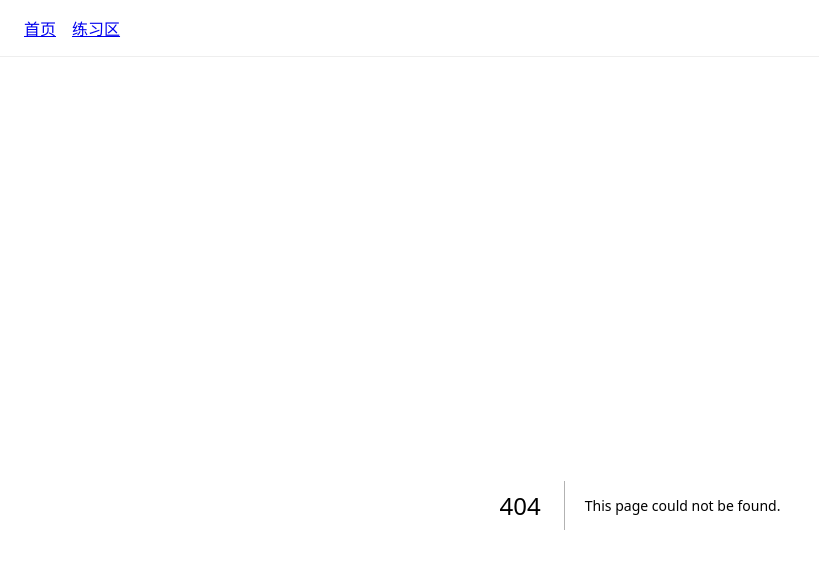
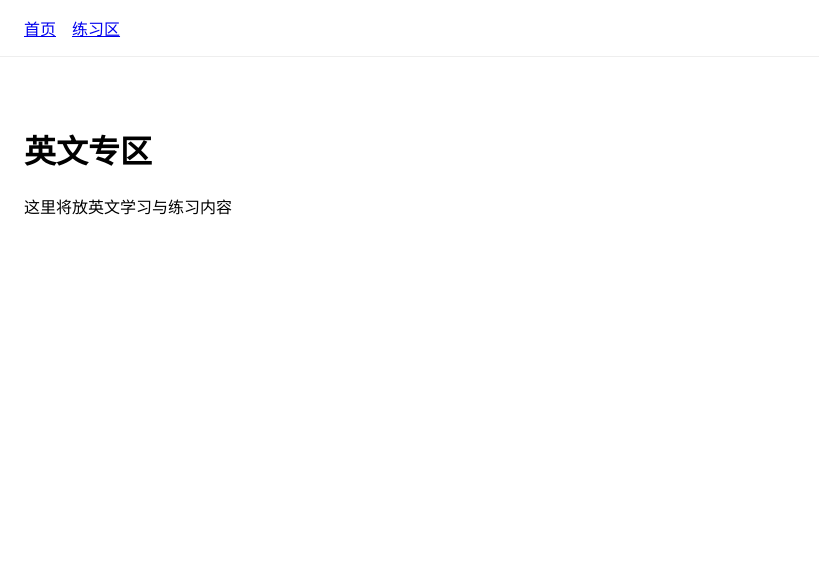
Before and after one commit to boos88978857-svg/ai-intelligent-learning-machine, a Next.js app: page /english in a window 1280 px wide. Before the commit this address had no page. Shown: the top 568 px of the page, without its empty margins (0-819 px from the left). Built offline with nearby package versions, Linux system fonts and the light colour scheme.

Commit message:
英文专区页面

```diff
--- /dev/null
+++ b/app/english/page.tsx
@@ -0,0 +1,8 @@
+export default function EnglishPage() {
+  return (
+    <main>
+      <h1>英文专区</h1>
+      <p>这里将放英文学习与练习内容</p>
+    </main>
+  )
+}
```
